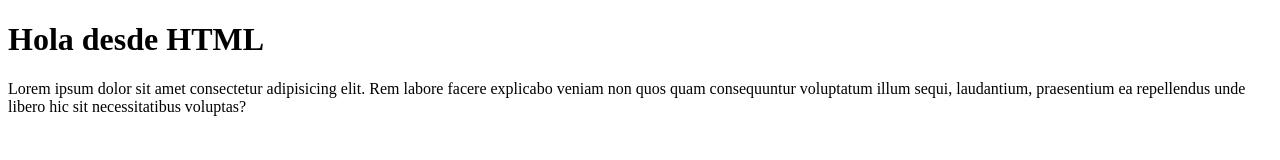
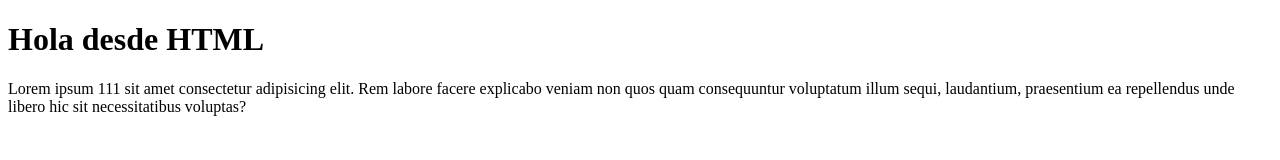
Before and after one commit to HalfBack-dev/git-ejemplo, a plain HTML site: page index.html in a window 1280 px wide. Drawn offline with Linux system fonts and the light colour scheme.

Commit message:
agregue 111 al final

```diff
--- a/index.html
+++ b/index.html
@@ -8,6 +8,6 @@
 </head>
 <body>
     <h1>Hola desde HTML</h1>
-    <p>Lorem ipsum dolor sit amet consectetur adipisicing elit. Rem labore facere explicabo veniam non quos quam consequuntur voluptatum illum sequi, laudantium, praesentium ea repellendus unde libero hic sit necessitatibus voluptas?</p>
+    <p>Lorem ipsum 111 sit amet consectetur adipisicing elit. Rem labore facere explicabo veniam non quos quam consequuntur voluptatum illum sequi, laudantium, praesentium ea repellendus unde libero hic sit necessitatibus voluptas?</p>
 </body>
 </html>
```
